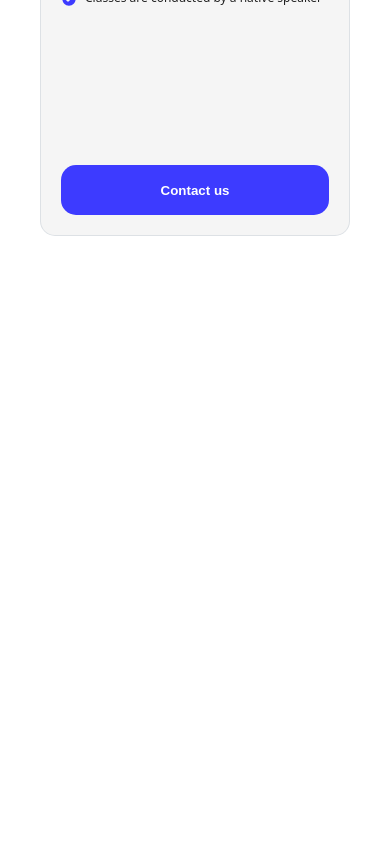
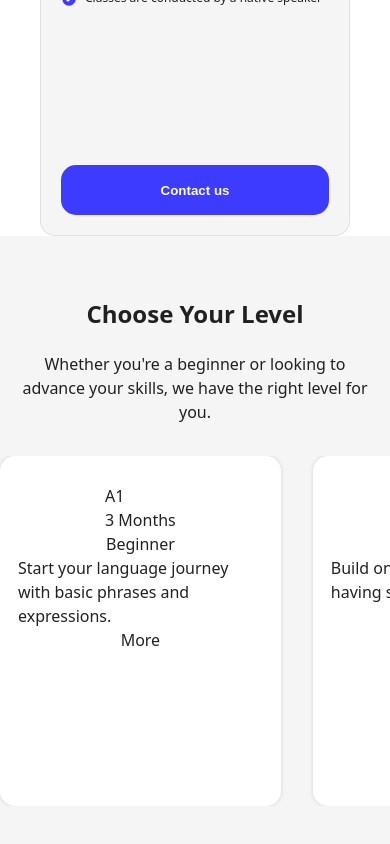
Before and after one commit to ArturrrZ/Language-School, a React (Vite) app: page / in a window 390 px wide. Shown: the part 4173-5017 px from the top of the page. Before the commit the page ends 4409 px from the top, so only its background shows below. Built offline with nearby package versions, Linux system fonts and the light colour scheme; a web font is replaced by a local one.

Commit message:
feat: add LevelsSection component with styling and functionality

```diff
--- a/src/components/HomePage/GroupSection/GroupSection.css
+++ b/src/components/HomePage/GroupSection/GroupSection.css
@@ -77,12 +77,10 @@
     overflow-x: visible;
   }
   .group-feature-box {
+    min-width: 200px;
+    max-width: 210px;
     margin-bottom: 20px;
   }
-  .group-feature-box {
-  min-width: 200px;
-  max-width: 210px;
-}
 }
 
 @media screen and (min-width:1024px){
--- /dev/null
+++ b/src/components/HomePage/LevelsSection/LevelsSection.css
@@ -0,0 +1,63 @@
+.levels-section{
+    background-color: var(--s-bg);
+    width: 100vw;
+    box-sizing: border-box;
+    margin-left: calc(-50vw + 50%);
+    padding-top: 40px;
+    padding-bottom: 40px;
+
+}
+.levels-section-header{
+        max-width: 90%;
+        margin: 0 auto;
+}
+.levels-section-levels{
+    display: flex;
+    flex-wrap: nowrap;
+    /* justify-content: center; */
+    overflow-x: auto;
+    gap: 2rem;
+    margin-top: 2rem;
+}
+.level-box{
+    background: var(--whit);
+  border-radius: 15px;
+  min-width: 72vw;
+  height: 350px;
+  box-sizing: border-box;
+  /* max-width: 320px;
+  flex: 0 0 260px; */
+  display: flex;
+  flex-direction: column;
+  align-items: center;
+  padding: 28px 18px 22px 18px;
+  box-shadow: 0 0px 4px 0 rgba(0,0,0,0.14);
+}
+
+@media screen and (min-width: 768px) {
+  .levels-section-levels {
+    flex-wrap: wrap;
+    justify-content: center;
+    overflow-x: visible;
+    max-width: 1150px;
+    margin: 0 auto;
+  }
+  .level-box {
+    min-width: 200px;
+    max-width: 210px;
+    margin-bottom: 20px;
+  }
+}
+
+@media screen and (min-width:1024px){
+  .level-box {
+    min-width: 200px;
+    max-width: 250px;
+  }
+}
+@media screen and (min-width:1440px){
+  .level-box {
+    min-width: 200px;
+    max-width: 300px;
+  }
+}
--- /dev/null
+++ b/src/components/HomePage/LevelsSection/LevelsSection.tsx
@@ -0,0 +1,137 @@
+import React from 'react'
+import './LevelsSection.css'
+import { duration } from '@mui/material';
+
+type Props = {}
+const levels = [
+    {
+        number: 'A1',
+        title: 'Beginner',
+        description: 'Start your language journey with basic phrases and expressions.',
+        duration: '3 Months',
+        img: null,
+        imgAlt: '',
+        more: {
+            whatCanYouDo: [
+                'Introduce yourself and others',
+                'Ask and answer simple questions about personal details',
+                'Understand and use familiar everyday expressions',
+                'Interact in a simple way if the other person talks slowly',
+                'Use basic greetings and farewells',
+                'Understand simple written notices and signs',
+                'Write short, simple postcards and forms',
+                'Describe your family and living situation briefly'
+            ],
+            timeToBeat: 'From scratch: 3 months with 2 lessons per week'
+        }
+    },
+    {
+        number: 'A2',
+        title: 'Elementary',
+        description: 'Build on your basics and start having simple conversations.',
+        duration: '4 Months',
+        img: null,
+        imgAlt: '',
+        more: {
+            whatCanYouDo: [
+                'Understand sentences and frequently used expressions',
+                'Communicate in simple routine tasks',
+                'Describe your background and immediate environment',
+                'Express immediate needs in simple terms',
+                'Understand short, simple texts on familiar topics',
+                'Write simple notes and messages',
+                'Fill in forms with personal details',
+                'Participate in brief social exchanges'
+            ],
+            timeToBeat: 'From scratch: 7 months with 2 lessons per week, 4 months from the previous level with 2 lessons per week'
+        }
+    },
+    {
+        number: 'B1',
+        title: 'Intermediate',
+        description: 'Gain confidence in daily conversations and familiar topics.',
+        duration: '5 Months',
+        img: null,
+        imgAlt: '',
+        more: {
+            whatCanYouDo: [
+                'Understand the main points of clear standard input',
+                'Deal with most situations while traveling',
+                'Produce simple connected text on familiar topics',
+                'Describe experiences, events, dreams, and ambitions',
+                'Give reasons and explanations for opinions and plans',
+                'Understand the main points of TV programs on familiar topics',
+                'Write simple personal letters',
+                'Participate in conversations on familiar topics'
+            ],
+            timeToBeat: 'From scratch: 12 months with 2 lessons per week, 5 months from the previous level with 2 lessons per week'
+        }
+    },
+    {
+        number: 'B2',
+        title: 'Upper Intermediate',
+        description: 'Express yourself fluently and understand complex topics.',
+        duration: '6 Months',
+        img: null,
+        imgAlt: '',
+        more: {
+            whatCanYouDo: [
+                'Understand the main ideas of complex texts',
+                'Interact with a degree of fluency and spontaneity',
+                'Produce clear, detailed text on a wide range of subjects',
+                'Explain viewpoints giving advantages and disadvantages',
+                'Understand extended speech and lectures',
+                'Read articles and reports on contemporary problems',
+                'Write detailed essays and reports',
+                'Participate actively in discussions in familiar contexts'
+            ],
+            timeToBeat: 'From scratch: 18 months with 2 lessons per week, 6 months from the previous level with 2 lessons per week'
+        }
+    },
+    {
+        number: 'C1',
+        title: 'Advanced',
+        description: 'Master complex language use and express yourself with precision.',
+        duration: '8 Months',
+        img: null,
+        imgAlt: '',
+        more: {
+            whatCanYouDo: [
+                'Understand a wide range of demanding, longer texts',
+                'Express yourself fluently and spontaneously',
+                'Use language flexibly for social, academic, and professional purposes',
+                'Produce clear, well-structured, detailed text on complex subjects',
+                'Understand extended speech even when not clearly structured',
+                'Read complex factual and literary texts',
+                'Write clear, well-structured texts expressing points of view',
+                'Participate effectively in discussions and meetings'
+            ],
+            timeToBeat: 'From scratch: 26 months with 2 lessons per week, 8 months from the previous level with 2 lessons per week'
+        }
+    }
+];
+function LevelsSection({}: Props) {
+  return (
+    <section className="levels-section">
+        <div className="levels-section-header text-center">
+            <h2 className='sH'>Choose Your Level</h2>
+            <p>Whether you're a beginner or looking to advance your skills, we have the right level for you.</p>
+        </div>
+        <div className="levels-section-levels">
+            {levels.map((level, idx) => (
+                <div key={idx} className='level-box'>
+                    <div className="level-box-top">
+                        <div className="level-number">{level.number}</div>
+                        <div className="level-duration">{level.duration}</div>
+                    </div>
+                    <div className="level-title">{level.title}</div>
+                    <div className="level-description">{level.description}</div>
+                    <div className="level-more">More</div>
+                    <img className='level-img' src={level.img} alt={level.imgAlt} />
+                </div>))}
+        </div>
+    </section>
+  )
+}
+
+export default LevelsSection
--- a/src/index.css
+++ b/src/index.css
@@ -31,6 +31,9 @@ html {
     font-weight: 600;
     font-size: 1.5rem;
 }
+.text-center {
+    text-align: center;
+}
 .MuiTypography-root {
   font-family: "Google Sans Flex", system-ui, sans-serif;
 }
--- a/src/pages/HomePage.tsx
+++ b/src/pages/HomePage.tsx
@@ -7,7 +7,7 @@ import ApplyFixed from '../components/HomePage/ApplyFixed/ApplyFixed.tsx';
 import SpecialOfferSection from '../components/HomePage/SpecialOfferSection/SpecialOfferSection.tsx';
 import PricingSection from '../components/HomePage/PricingSection/PricingSection.tsx';
 import MyPricingSection from '../components/HomePage/MyPricingSection/MyPricingSection.tsx';
-
+import LevelsSection from '../components/HomePage/LevelsSection/LevelsSection.tsx';
 type Props = {}
 
 function HomePage({}: Props) {
@@ -25,6 +25,7 @@ function HomePage({}: Props) {
       <ApplyFixed apply={apply} setApply={setApply}/>
       <SpecialOfferSection setApply={setApply}/>
       <MyPricingSection />
+      <LevelsSection />
     </>
   )
 }
```
